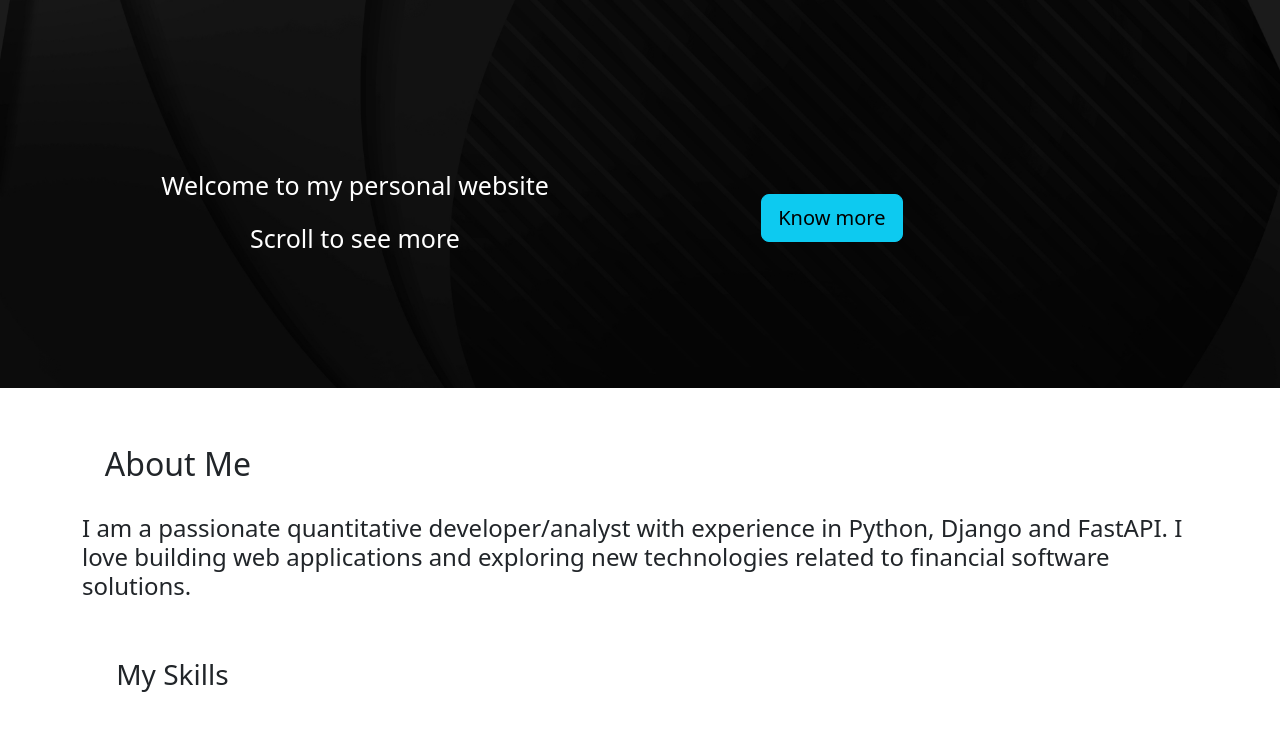
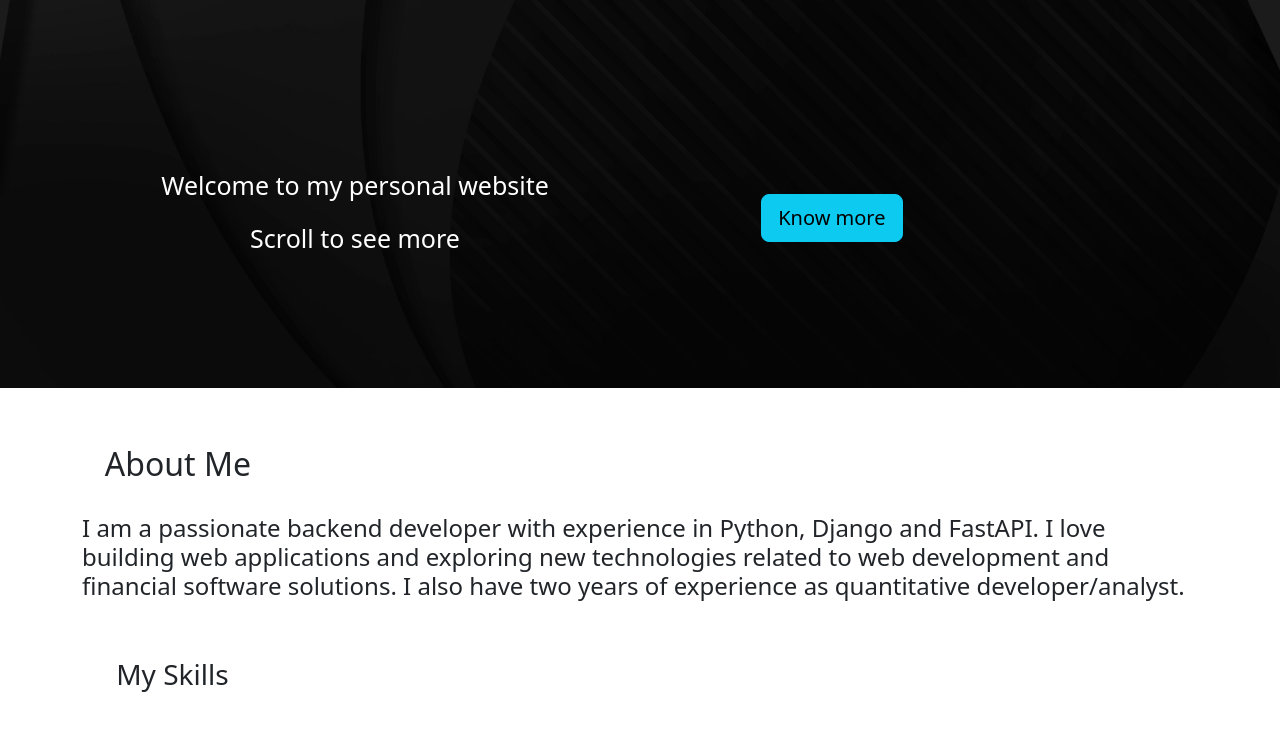
Before and after one commit to aligheshlaghi97/aligheshlaghi97.github.io, a React (Create React App) app: page / in a window 1280 px wide. Shown: the part 384-1132 px from the top of the page. Built offline with nearby package versions, Linux system fonts and the light colour scheme.

Commit message:
Added better style into about section.

```diff
--- a/src/components/AboutSection.jsx
+++ b/src/components/AboutSection.jsx
@@ -32,8 +32,9 @@ const AboutSection = () => {
         </div>
         <div className="container-about-me">
           <h4>
-             I am a passionate quantitative developer/analyst with experience in Python, Django and FastAPI.
-             I love building web applications and exploring new technologies related to financial software solutions.
+           I am a passionate backend developer with experience in Python, Django and FastAPI.
+           I love building web applications and exploring new technologies related to web development and financial
+           software solutions. I also have two years of experience as quantitative developer/analyst.
           </h4>
         </div>
       </Row>
@@ -53,7 +54,6 @@ const AboutSection = () => {
               </ul>
             </div>
           </div>
-
           <div className="circle-custom">
             <div className="skills-list">
               <h4>Quant Analyst</h4>
```
Lines whose indentation alone changed are shown as unchanged.
